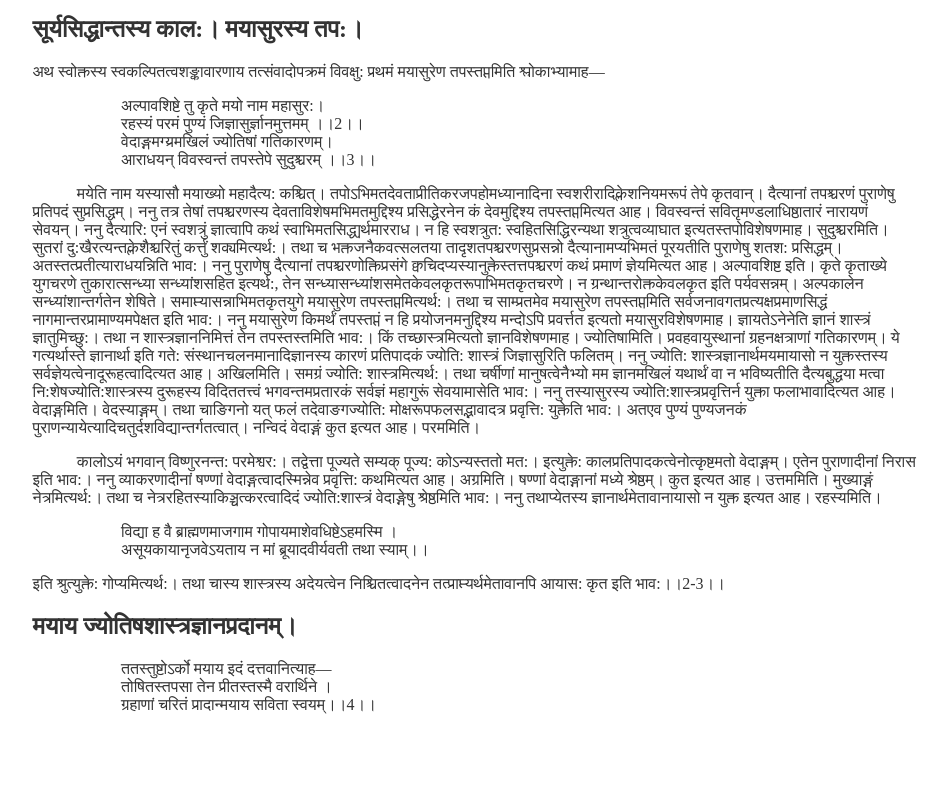
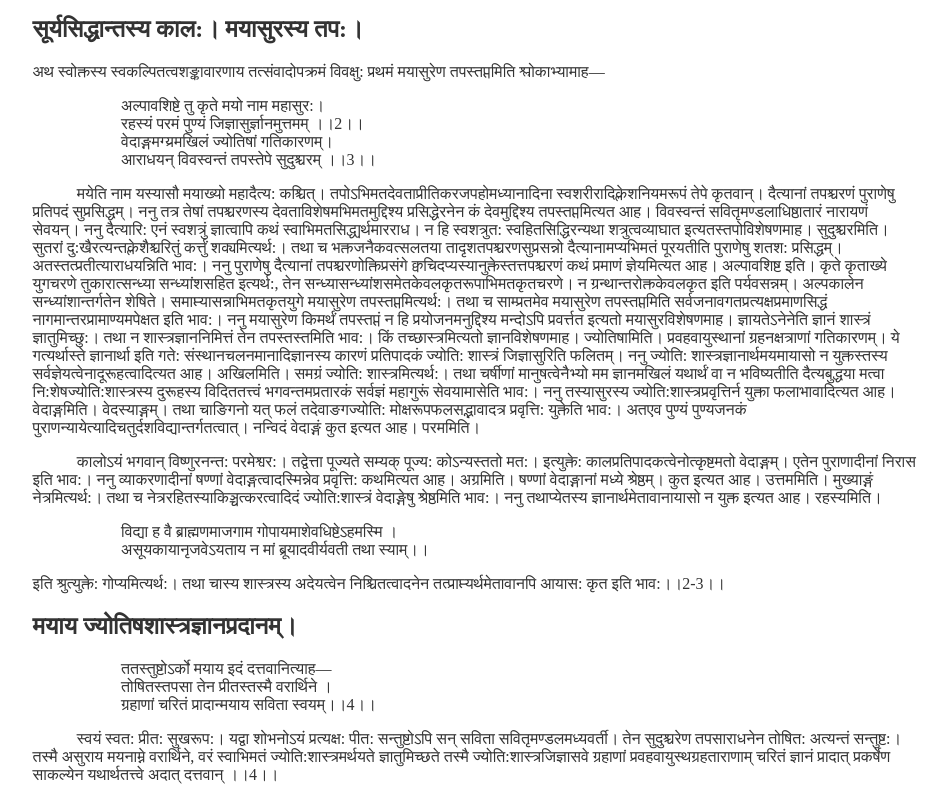
Before and after one commit to snjha62/snjha62.github.io, a plain HTML site: page second.html in a window 1280 px wide. Shown: the part 598-1398 px from the top of the page, without its empty margins (165-1111 px from the left). Before the commit the page ends 1328 px from the top, so only its background shows below. Drawn offline with Linux system fonts and the light colour scheme.

Commit message:
correct second

```diff
--- a/second.html
+++ b/second.html
@@ -63,3 +63,6 @@
 		<br>तोषितस्तपसा तेन प्रीतस्तस्मै वरार्थिने ।
 		<br>ग्रहाणां चरितं प्रादान्मयाय सविता स्वयम्।।4।।
 	</p>
+	<p class="paragen">
+		स्वयं स्वत: प्रीत: सुखरूप:। यद्वा शोभनोऽयं प्रत्‍यक्ष: पीत: सन्तुष्टोऽपि सन् सविता सवितृमण्डलमध्यवर्ती। तेन सुदुश्चरेण तपसाराधनेन तोषित: अत्यन्तं सन्तुष्ट:। तस्मै असुराय मयनाम्ने वरार्थिने, वरं स्वाभिमतं ज्योति:शास्त्रमर्थयते ज्ञातुमिच्छते तस्मै ज्योति:शास्त्रजिज्ञासवे ग्रहाणां प्रवहवायुस्थग्रहताराणाम् चरितं ज्ञानं प्रादात् प्रकर्षेण साकल्येन यथार्थतत्त्वे अदात् दत्तवान् ।।4।।
+	</p>
```
